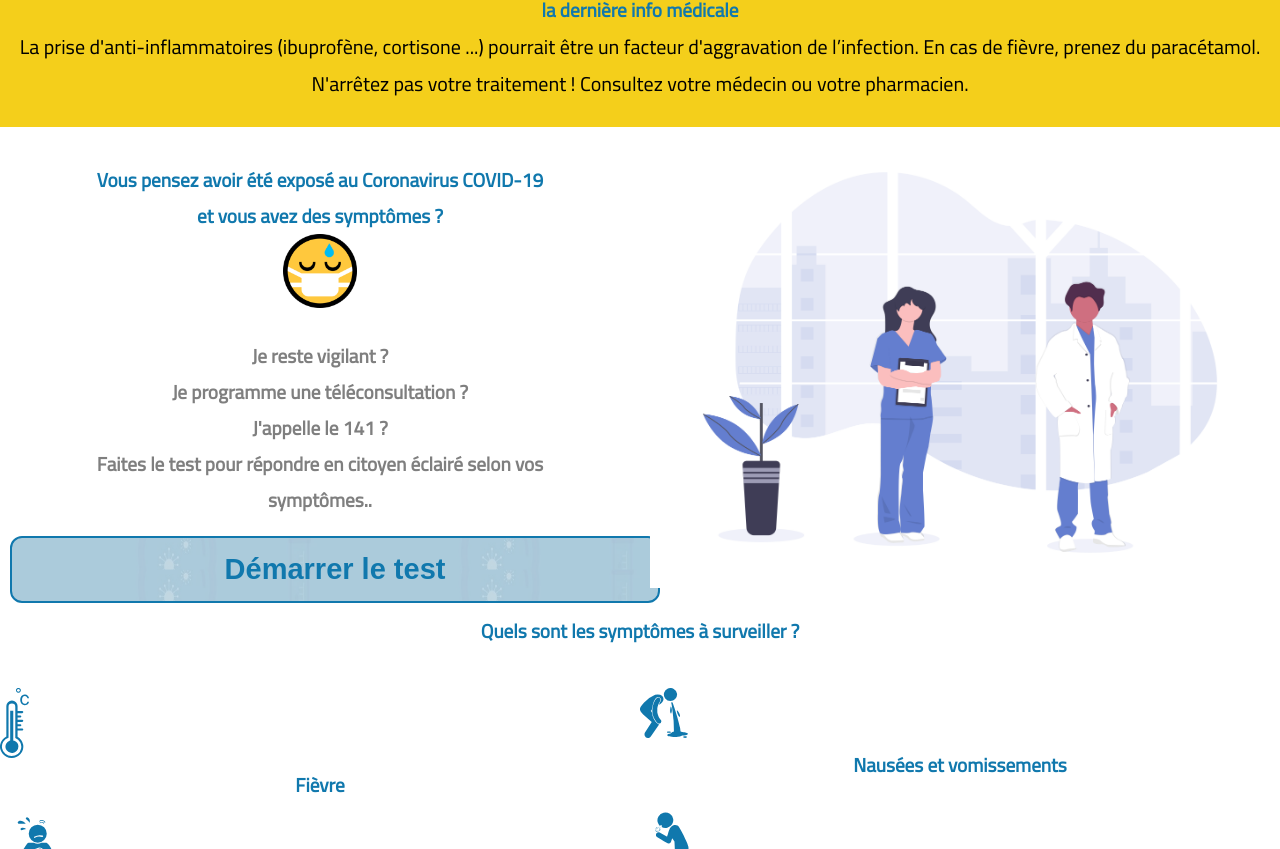
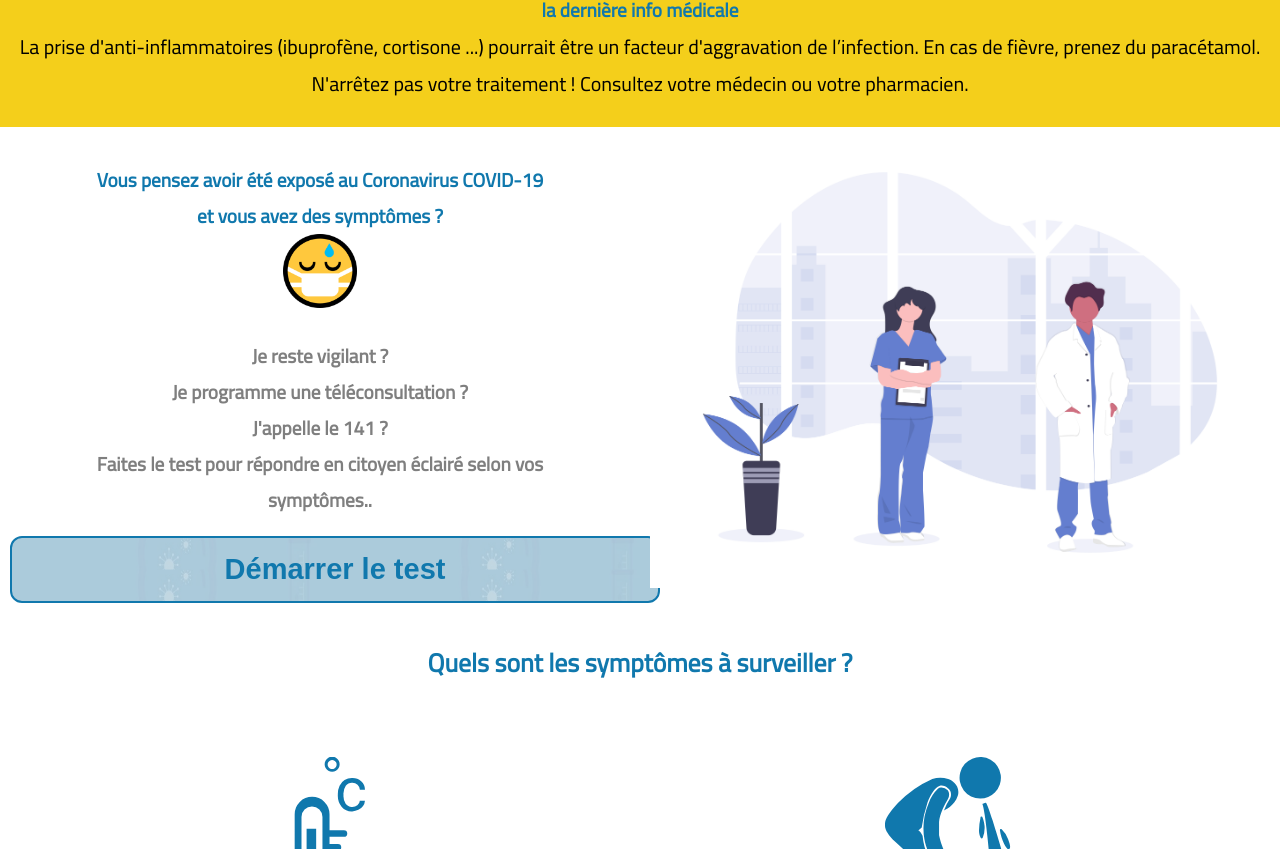
Before and after one commit to Zineb112/Corona-project, a website: page Starter-file/app/index.html in a window 1280 px wide. Shown: the part 103-952 px from the top of the page. Drawn offline with Linux system fonts and the light colour scheme.

Commit message:
synptins section is done

```diff
--- a/Starter-file/app/index.html
+++ b/Starter-file/app/index.html
@@ -57,26 +57,26 @@
 </section>
 
 <section id="symptoms">
-  <h2 class="T2">Quels sont les symptômes à surveiller ?</h2>
+  <h1 class="T2">Quels sont les symptômes à surveiller ?</h1>
 
 <div class="parent">
   <div class="P1">
-    <img src="/Starter-file/app/image/ico7.svg" >
+    <img class="IMG" src="/Starter-file/app/image/ico7.svg"  width="90" >
     <h2 class="para">Fièvre</h2>
   </div>
 
     <div class="P2">
-    <img  src="/Starter-file/app/image/ico8.svg">
+    <img  class="IMG" src="/Starter-file/app/image/ico8.svg" width="150">
     <h2 class="para">Nausées et vomissements</h2>
   </div>
 
     <div class="P3">
-    <img src="/Starter-file/app/image/ico9.svg">
+    <img class="IMG" src="/Starter-file/app/image/ico9.svg" width="145">
     <h2 class="para">Gêne respiratoire</h2>
   </div>
 
     <div class="P4">
-    <img  src="/Starter-file/app/image/ico10.svg" >
+    <img class="IMG" src="/Starter-file/app/image/ico10.svg"  width="145">
          <h2 class="para">Toux et maux de gorge</h2>
         </div>
 
--- a/Starter-file/app/sass/_symptoms.scss
+++ b/Starter-file/app/sass/_symptoms.scss
@@ -2,6 +2,10 @@
 
 .T2{
 text-align: center;
+font-weight: bolder;
+color: $color-blue;
+font-size: 2vw;
+margin-top: 2%;
 }
 
 
@@ -11,10 +15,18 @@ text-align: center;
     grid-template-rows: repeat(2, 1fr);
     grid-column-gap: 0px;
     grid-row-gap: 0px;
-    margin-top: 3%;
+    margin-top: 2%;
+
 
     }
 
 .para{
 text-align: center;
 }
+.IMG{
+    display: block;
+  margin-left: auto;
+  margin-right: auto;
+  margin-top: 7%;
+
+}
```
Also changed, not shown: Starter-file/app/css/style.css.
